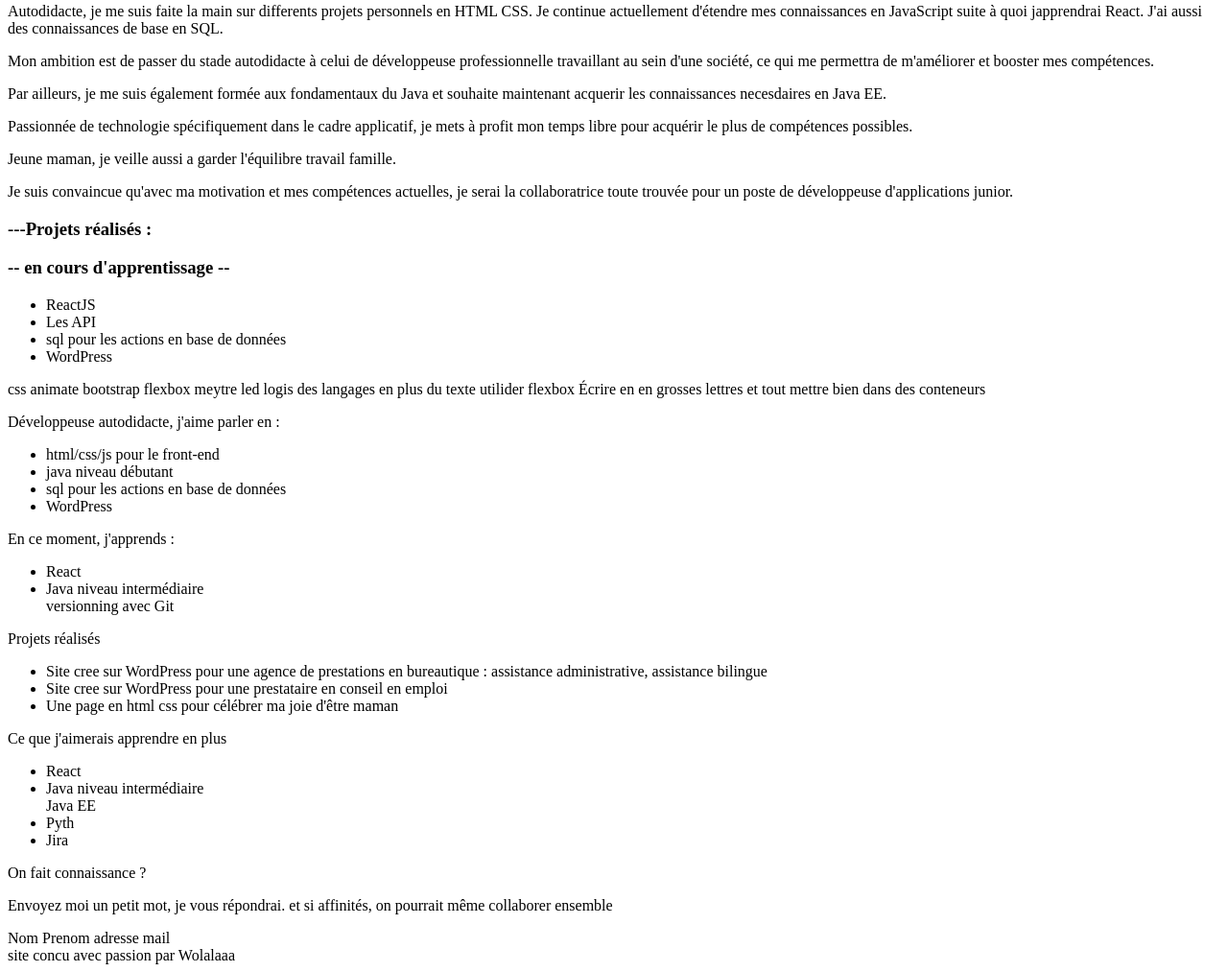
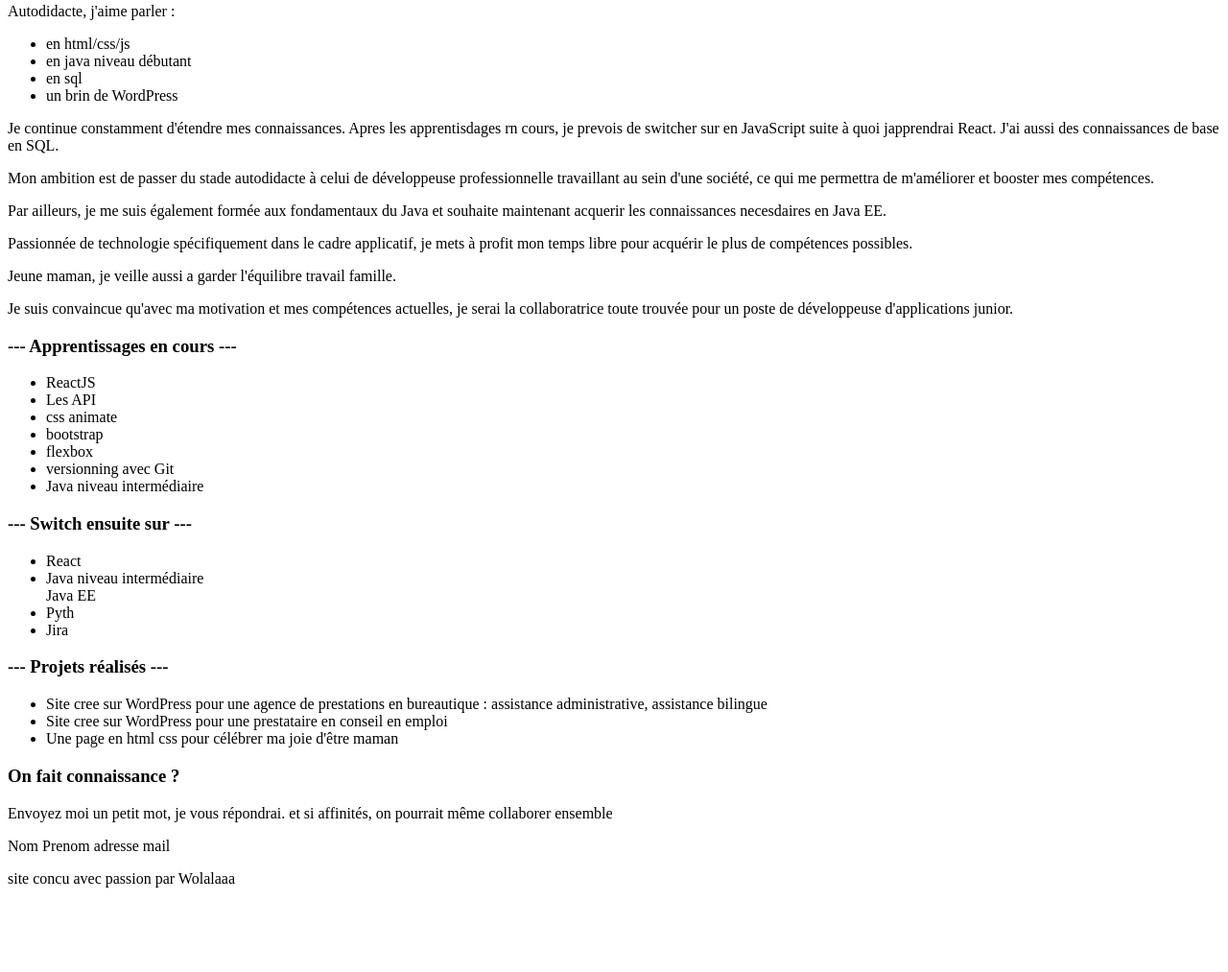
Before and after one commit to Wolalaaa/Portfolio, a plain HTML site: page index.html in a window 1280 px wide. Shown: the part 168-1181 px from the top of the page at 96% size. After the commit the page ends 1109 px from the top, so only its background shows below. Drawn offline with Linux system fonts and the light colour scheme.

Commit message:
index.html

```diff
--- a/index.html
+++ b/index.html
@@ -8,6 +8,8 @@
   </head>
   <body>
 
+
+   <!--en-tete-->
   <div>
   <div>
   <a href=""> Qui ?</a>
@@ -31,71 +33,59 @@
 <div>
 
 
- <p> Autodidacte, je me suis faite la main sur differents projets personnels en HTML CSS. Je continue actuellement d'étendre mes connaissances en JavaScript suite à quoi japprendrai React. J'ai aussi des connaissances de base en SQL.</p>
+ <p> Autodidacte, j'aime parler :</p>
+ <div>
+ <ul>
+ <li>en html/css/js </li>
+ <li>en java niveau débutant </li>
+ <li>en sql </li>
+ <li>un brin de WordPress</li>
+ </ul>
+
+
+
+ <p>Je continue constamment d'étendre mes connaissances. Apres les apprentisdages rn cours, je prevois de switcher sur
+
+  en JavaScript suite à quoi japprendrai React. J'ai aussi des connaissances de base en SQL.</p>
  <p> Mon ambition est de passer du stade autodidacte à celui de développeuse professionnelle travaillant au sein d'une société, ce qui me permettra de m'améliorer et booster mes compétences.</p>
 
 <p>  Par ailleurs, je me suis également formée aux fondamentaux du Java et souhaite maintenant acquerir les connaissances necesdaires en Java EE.</p>
  <p> Passionnée de technologie spécifiquement dans le cadre applicatif, je mets à profit mon temps libre pour acquérir le plus de compétences possibles.</p>
   <p>Jeune maman, je veille aussi a garder l'équilibre travail famille.</p>
 
- <p> Je suis convaincue qu'avec ma motivation et mes compétences actuelles, je serai la collaboratrice toute trouvée pour un poste de développeuse d'applications junior.
-
-  <h3>---Projets réalisés :</h3>
+ <p> Je suis convaincue qu'avec ma motivation et mes compétences actuelles, je serai la collaboratrice toute trouvée pour un poste de développeuse d'applications junior.</p>
+  </div>
 
 
-  <h3>-- en cours d'apprentissage --</h3>
+  <h3>--- Apprentissages en cours ---</h3>
   <div>
 
   <ul>
   <li>ReactJS </li>
   <li>Les API</li>
-  <li>sql pour les actions en base de données </li>
-  <li>WordPress</li>
+  <li>css animate</li>
+  <li>bootstrap</li>
+  <li>flexbox</li>
+  <li>versionning avec Git</li>
+  <li>Java niveau intermédiaire </li>
+
   </ul>
 
 
   </div>
-
-
-  css animate
-  bootstrap
-  flexbox
-  meytre led logis des langages en plus du texte
-  utilider flexbox
-
-  Écrire en en grosses lettres et tout mettre bien dans des conteneurs
-
-  </p>
-  </div>
-
-
-
-
-
-
   <div>
-  <p>Développeuse autodidacte, j'aime parler en :</p>
-   <ul>
-     <li>html/css/js pour le front-end </li>
-     <li>java niveau débutant </li>
-     <li>sql pour les actions en base de données </li>
-       <li>WordPress</li>
-   </ul>
-
-
-  </div>
-
-  <div>
-  <p>En ce moment, j'apprends :</p>
+  <h3>--- Switch ensuite sur ---</h3>
   <ul>
   <li>React </li>
   <li>Java niveau intermédiaire </li>
-     versionning avec Git
+  Java EE
+  <li>Pyth</li>
+  <li>Jira</li>
   </ul>
   </div>
 
-   <div>
-  <p>Projets réalisés</p>
+  <h3>--- Projets réalisés ---</h3>
+
 
   <ul>
   <li>
@@ -107,28 +97,22 @@ Site cree sur WordPress pour une agence de prestations en bureautique : assistan
   Une page en html css pour célébrer ma joie d'être maman
 
   </li>
+  </ul>
+ <!-- mettre les logos des langages en plus du texte
+
+
+  Écrire en en grosses lettres et tout mettre bien dans des conteneurs -->
+
+
+  </div>
+
 
   </div>
 
   <div>
-  <p>Ce que j'aimerais apprendre en plus</p>
-   <ul>
-     <li>React </li>
-     <li>Java niveau intermédiaire </li>
-     Java EE
-     <li>Pyth</li>
-  <li>Jira</li>
 
+  <h3>On fait connaissance ?</h3>
 
-   </ul>
-  </div>
-
-  <div>
-
-
-<p>
-  On fait connaissance ?
-</p>
   <p>Envoyez moi un petit mot, je vous répondrai. et si affinités, on pourrait même collaborer ensemble</p>
   Nom
 Prenom
@@ -138,7 +122,9 @@ adresse mail
 
  <!--   <script src="script.js"></script>-->
 
-  site concu avec passion par Wolalaaa
+
+  <!--pied de page-->
+  <p>site concu avec passion par Wolalaaa</p>
 
   </body>
 </html>
```
Lines whose indentation alone changed are shown as unchanged.
